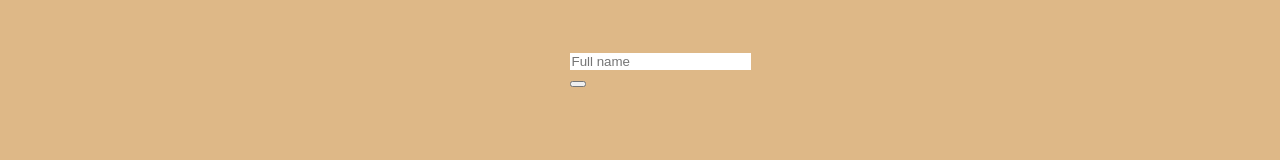
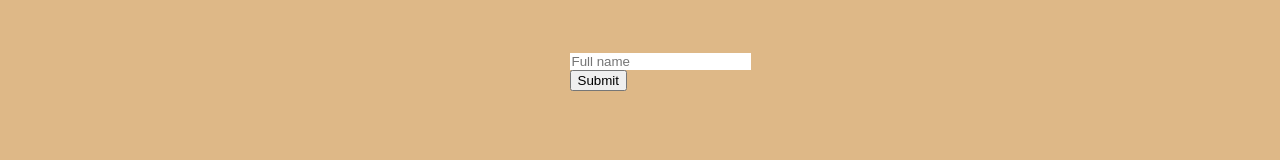
Before and after one commit to Sirvance/personal-website, a plain HTML site: page contact.html in a window 1280 px wide. Shown: the part 490-650 px from the top of the page. Drawn offline with Linux system fonts and the light colour scheme.

Commit message:
Update contact.html
new

```diff
--- a/contact.html
+++ b/contact.html
@@ -24,7 +24,7 @@
             <div class="container">
                 <div class="input">
                 <input type="text" id="input" placeholder="Full name">
-                <button class="Submit" onclick="location.href='https://www.marvel.com/'"></button>
+                <button class="Submit" onclick="location.href='https://www.marvel.com/'"></>Submit
         </div>
         </ul>
         <h4>Email</h4>
```
